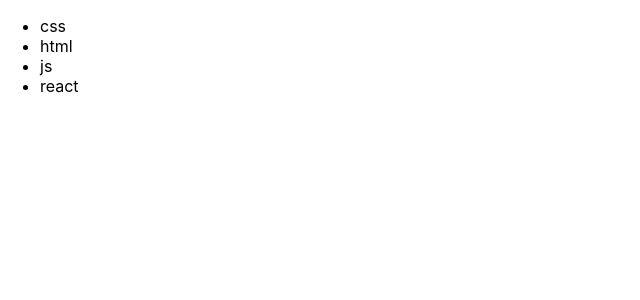
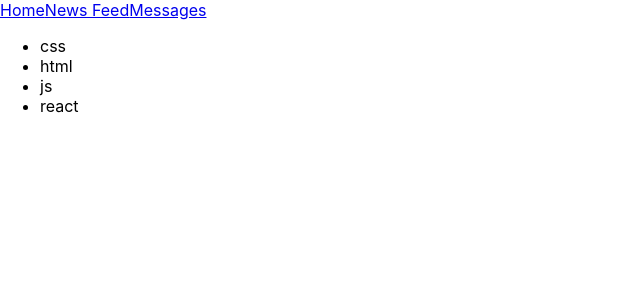
Before and after one commit to olvalaskevich/samurai-way-main, a React (Create React App) app: page / in a window 1280 px wide. Shown: the top 300 px of the page, without its empty margins (0-640 px from the left). Built offline with nearby package versions, Linux system fonts and the light colour scheme.

Commit message:
add in App Header and Technologies components

```diff
--- a/src/App.tsx
+++ b/src/App.tsx
@@ -1,17 +1,16 @@
 import React from 'react';
 import './App.css';
+import {Header} from "./components/Header";
+import {Technologies} from "./components/Technologies";
 
 function App() {
   return (
-    <div className="App">
-     <ul>
-         <li>css</li>
-         <li>html</li>
-         <li>js</li>
-         <li>react</li>
-     </ul>
+    <div>
+        <Header/>
+        <Technologies/>
     </div>
   );
 }
 
+
 export default App;
```
